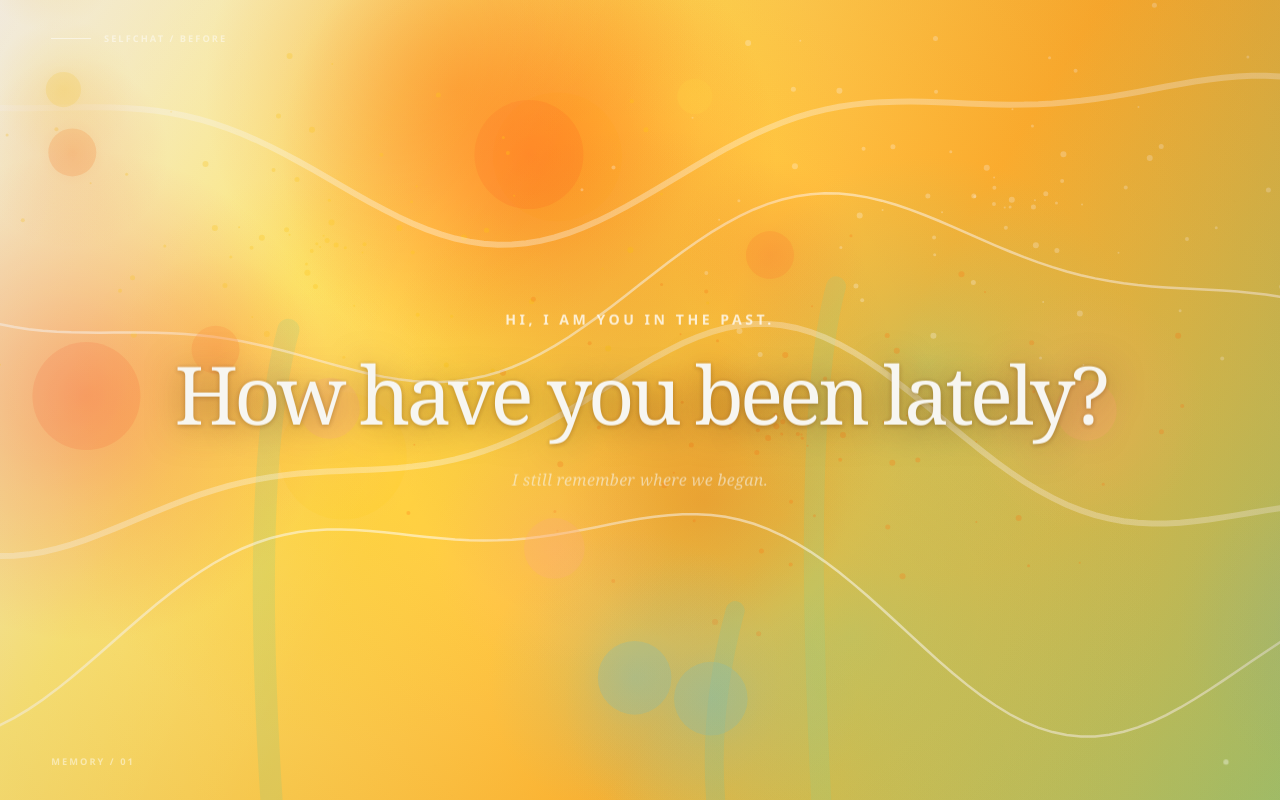
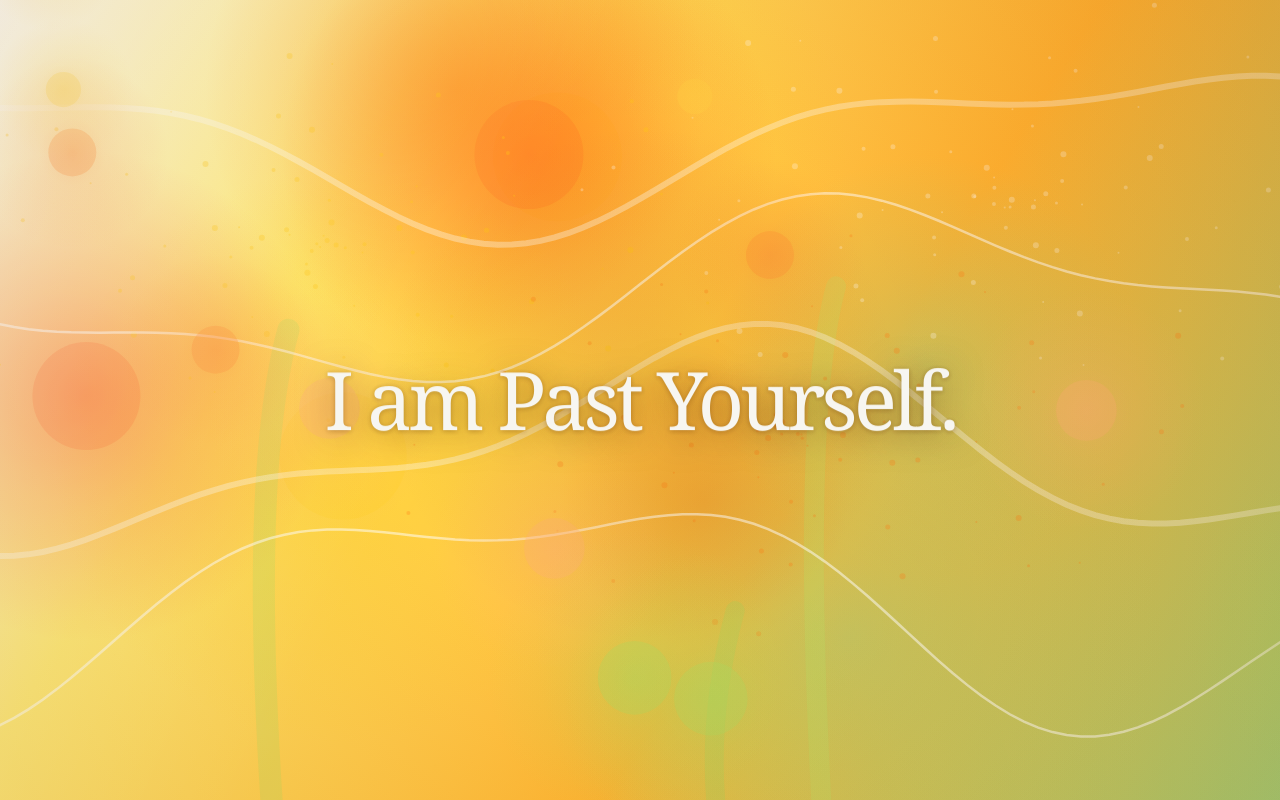
Before and after one commit to jialuhoudesign/selfchat, a Flask app: page /past in a window 1280 px wide. Run offline with Flask 3, Linux system fonts and the light colour scheme.

Commit message:
uodate 1

```diff
--- a/static/background.js
+++ b/static/background.js
@@ -384,9 +384,9 @@
 
     ctx.save();
     ctx.globalCompositeOperation = "source-over";
-    drawPastFlower(width * 0.30, height * 0.42, Math.min(width, height) / 650, 0.1, [255, 92, 28], [147, 205, 126]);
-    drawPastFlower(width * 0.65, height * 0.36, Math.min(width, height) / 720, 1.8, [255, 209, 32], [151, 208, 136]);
-    drawPastFlower(width * 0.50, height * 0.70, Math.min(width, height) / 760, 3.2, [255, 135, 22], [126, 196, 151]);
+    drawPastFlower(width * 0.30, height * 0.42, Math.min(width, height) / 650, 0.1, [255, 92, 28], [166, 216, 92]);
+    drawPastFlower(width * 0.65, height * 0.36, Math.min(width, height) / 720, 1.8, [255, 209, 32], [181, 224, 100]);
+    drawPastFlower(width * 0.50, height * 0.70, Math.min(width, height) / 760, 3.2, [255, 135, 22], [149, 210, 88]);
     ctx.restore();
 
     // Fine moving film grain, kept sparse for Pi performance.
@@ -399,7 +399,7 @@
         ? "rgba(255, 168, 64, .45)"
         : i % 3 === 1
           ? "rgba(255, 220, 90, .35)"
-          : "rgba(114, 168, 158, .22)";
+          : "rgba(166, 205, 92, .24)";
       ctx.fillRect(x, y, 1, 1);
     }
     ctx.restore();
@@ -412,7 +412,7 @@
       [255, 207, 67],
       [255, 139, 55],
       [255, 177, 121],
-      [132, 188, 175],
+      [168, 216, 94],
     ];
 
     ctx.save();
--- a/static/interaction.js
+++ b/static/interaction.js
@@ -73,14 +73,14 @@
 
   const opening = {
     past: {
-      intro: "Hi, I am you in the Past.",
-      message: "How have you been lately?",
-      caption: "I still remember where we began.",
+      intro: "",
+      message: "I am Past Yourself.",
+      caption: "",
     },
     future: {
-      intro: "Hi, I am you in the Future.",
-      message: "How have you been lately?",
-      caption: "I can see where this is leading.",
+      intro: "",
+      message: "I am Future Yourself.",
+      caption: "",
     },
   };
 
@@ -98,9 +98,9 @@
     listening.classList.remove("is-visible");
     listening.setAttribute("aria-hidden", "true");
     const text = response ? {
-      intro: selfType === "past" ? "I remember this feeling." : "I remember you here.",
+      intro: "",
       message: response,
-      caption: selfType === "past" ? "— Yourself, from before" : "— Yourself, from ahead",
+      caption: "",
     } : opening[selfType];
 
     voice.classList.remove("is-changing");
--- a/static/style.css
+++ b/static/style.css
@@ -124,6 +124,11 @@ button, textarea { font: inherit; }
   letter-spacing: .02em;
 }
 
+.voice__intro:empty,
+.voice__caption:empty {
+  display: none;
+}
+
 .voice.is-changing { animation: message-arrives 1.25s cubic-bezier(.2,.75,.2,1) both; }
 
 @keyframes message-arrives {
--- a/templates/index.html
+++ b/templates/index.html
@@ -4,7 +4,7 @@
   <meta charset="utf-8">
   <meta name="viewport" content="width=device-width, initial-scale=1">
   <meta name="theme-color" content="#05060a">
-  <title>{{ self_type|capitalize }} Self — SelfChat</title>
+  <title>{{ self_type|capitalize }} Self - SelfChat</title>
   <link rel="stylesheet" href="{{ url_for('static', filename='style.css') }}">
 </head>
 <body class="display display--{{ self_type }}" data-self-type="{{ self_type }}">
@@ -13,30 +13,17 @@
     <canvas id="temporal-canvas" aria-hidden="true"></canvas>
     <div class="ambient-vignette" aria-hidden="true"></div>
 
-    <header class="screen-label">
-      <span class="screen-label__line"></span>
-      <span>SelfChat / {{ "Before" if self_type == "past" else "Ahead" }}</span>
-    </header>
-
     <section class="voice" aria-live="polite">
-      <p class="voice__intro" id="voice-intro">
-        Hi, I am you in the {{ self_type|capitalize }}.
-      </p>
-      <h1 class="voice__message" id="voice-message">How have you been lately?</h1>
-      <p class="voice__caption" id="voice-caption">
-        {{ "I still remember where we began." if self_type == "past" else "I can see where this is leading." }}
-      </p>
+      <p class="voice__intro" id="voice-intro"></p>
+      <h1 class="voice__message" id="voice-message">
+        {{ "I am Past Yourself." if self_type == "past" else "I am Future Yourself." }}
+      </h1>
+      <p class="voice__caption" id="voice-caption"></p>
     </section>
 
     <div class="listening" id="listening" aria-hidden="true">
       <span></span><span></span><span></span>
-      <p>Listening across time</p>
     </div>
-
-    <footer class="screen-footer">
-      <span>{{ "Memory / 01" if self_type == "past" else "Possibility / 02" }}</span>
-      <span class="screen-footer__dot"></span>
-    </footer>
   </main>
 
   <script src="{{ url_for('static', filename='background.js') }}"></script>
```
Also changed, not shown: templates/control.html (+11 -8 lines).
